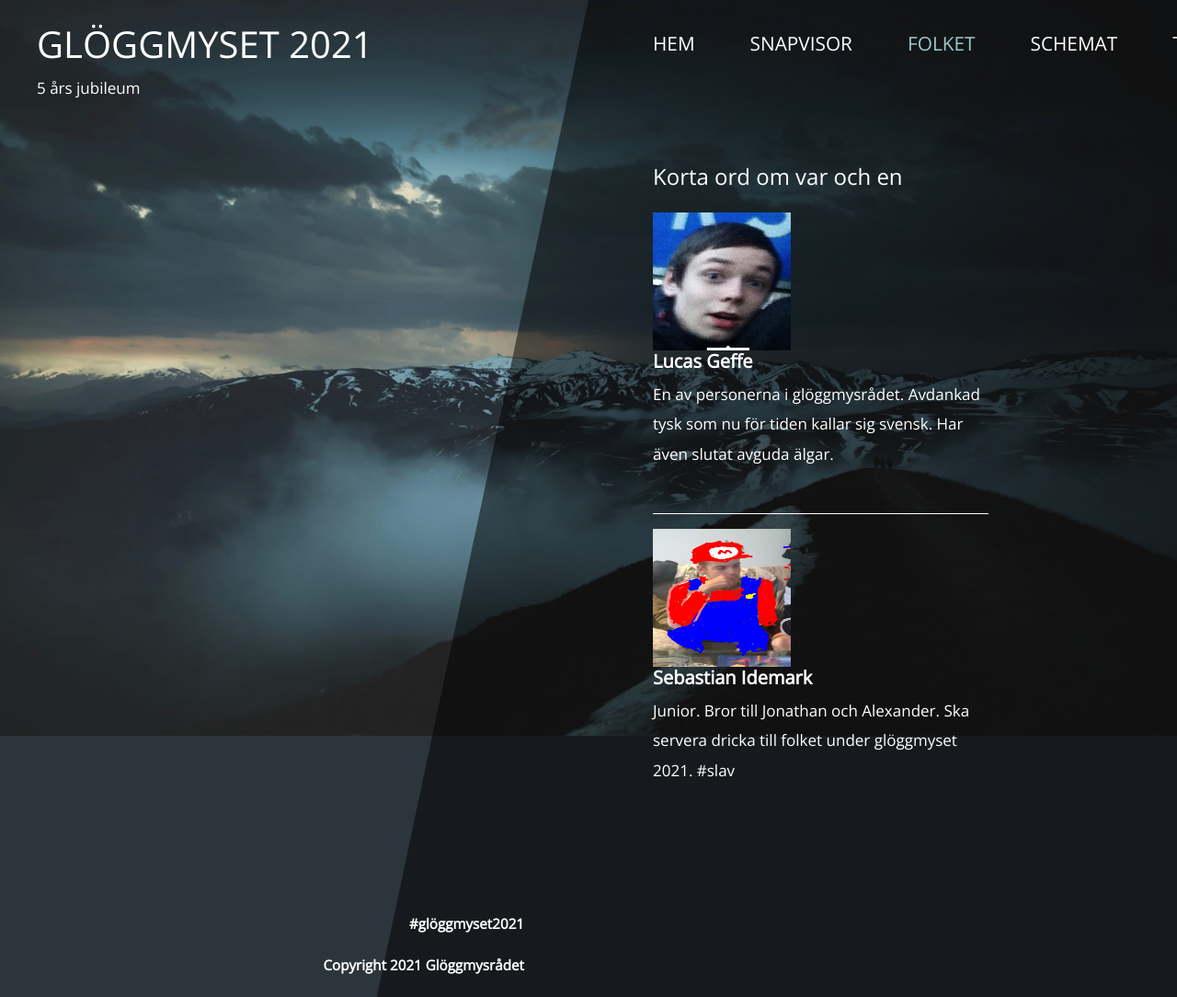
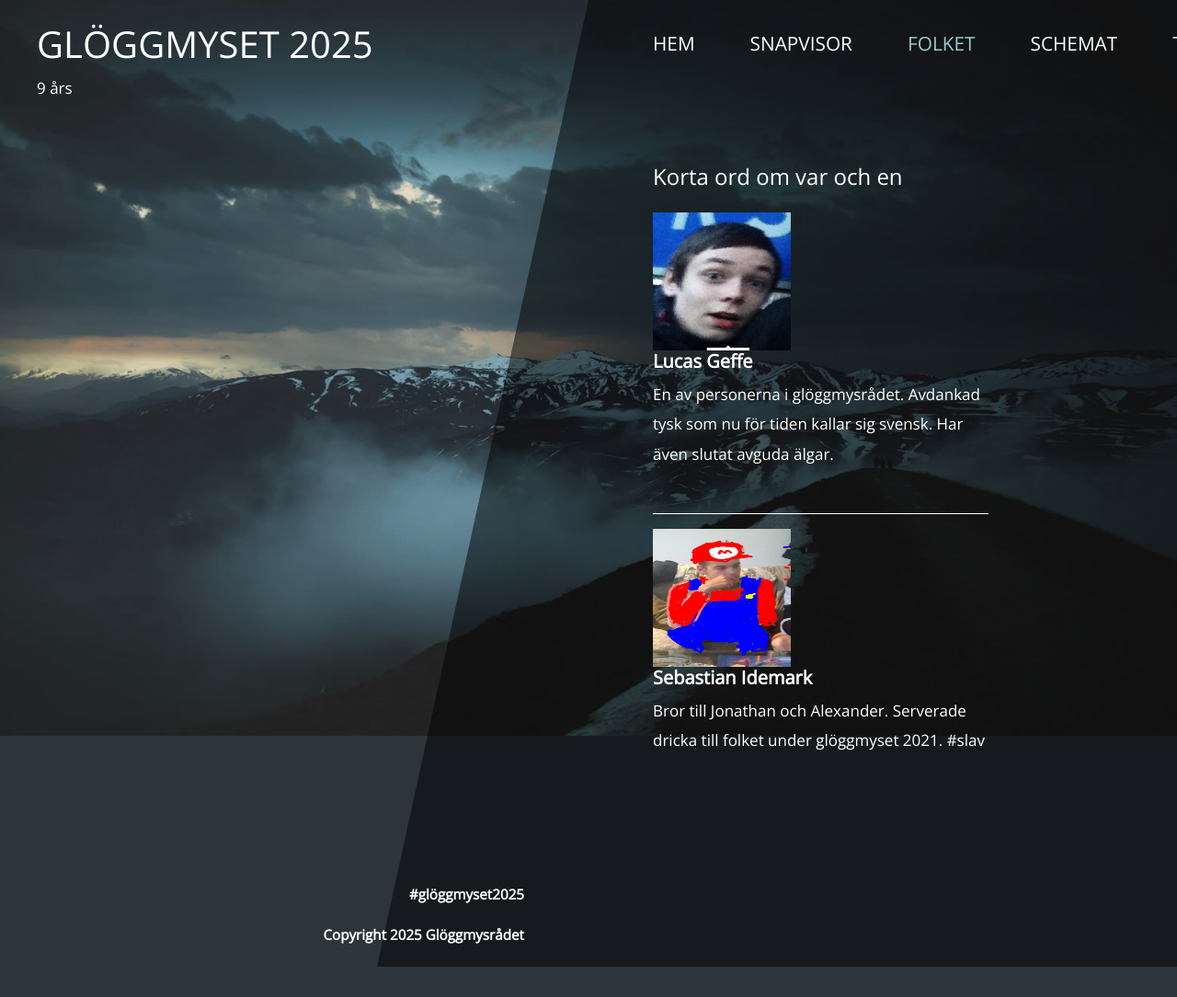
Before and after one commit to Idemark/Idemark.github.io, a website: page services.html in a window 1280 px wide. Shown: the top 1084 px of the page at 92% size. After the commit the page ends 1051 px from the top, so only its background shows below. Drawn offline with nearby package versions, Linux system fonts and the light colour scheme.

Commit message:
Update year references from 2021 to 2025

```diff
--- a/services.html
+++ b/services.html
@@ -5,7 +5,7 @@
     <meta charset="UTF-8">
     <meta name="viewport" content="width=device-width, initial-scale=1.0">
     <meta http-equiv="X-UA-Compatible" content="ie=edge">
-    <title>Glöggmyset 2021 - Folket</title>
+    <title>Glöggmyset 2025 - Folket</title>
     <link href="https://fonts.googleapis.com/css?family=Open+Sans:300,400" rel="stylesheet" /> <!-- https://fonts.google.com/ -->
     <link href="css/bootstrap.min.css" rel="stylesheet" /> <!-- https://getbootstrap.com/ -->
     <link href="fontawesome/css/all.min.css" rel="stylesheet" /> <!-- https://fontawesome.com/ -->
@@ -26,8 +26,8 @@ https://templatemo.com/tm-550-diagoona
                 <div class="tm-col-left">
                     <div class="tm-site-header media">
                         <div class="media-body">
-                            <h1 class="tm-sitename text-uppercase">Glöggmyset 2021</h1>
-                            <p class="tm-slogon">5 års jubileum</p>
+                            <h1 class="tm-sitename text-uppercase">Glöggmyset 2025</h1>
+                            <p class="tm-slogon">9 års</p>
                         </div>
                     </div>
                 </div>
@@ -77,7 +77,7 @@ https://templatemo.com/tm-550-diagoona
                                 <div class="media-body">
                                     <img src="img/services-2.jpg" width="150px"height="150">
                                     <h5 class="bold">Sebastian Idemark</h5>
-                                    <p class="mb-5">Junior. Bror till Jonathan och Alexander. Ska servera dricka till folket under glöggmyset 2021. #slav </p>
+                                    <p class="mb-5">Bror till Jonathan och Alexander. Serverade dricka till folket under glöggmyset 2021. #slav </p>
                                 </div>
                             </div>
                         </div>
@@ -90,8 +90,8 @@ https://templatemo.com/tm-550-diagoona
         <div class="tm-row">
             <div class="tm-col-right tm-col-footer">
                 <footer class="tm-site-footer text-right">
-                    <p class="bold">#glöggmyset2021</p>
-                    <p class="mb-0 bold">Copyright 2021 Glöggmysrådet</p>
+                    <p class="bold">#glöggmyset2025</p>
+                    <p class="mb-0 bold">Copyright 2025 Glöggmysrådet</p>
                 </footer>
             </div>
         </div>
```
